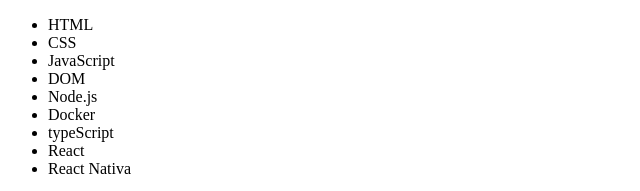
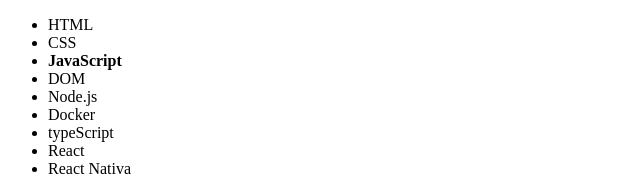
Before and after one commit to denilsonemedeiros/denilsonemedeiros.github.io, a plain HTML site: page Index.html in a window 1280 px wide. Shown: the part 627-818 px from the top of the page, 0-640 px from the left. Drawn offline with Linux system fonts and the light colour scheme.

Commit message:
corrige <strong>

```diff
--- a/Index.html
+++ b/Index.html
@@ -17,7 +17,7 @@
 <ul>
     <li> HTML</li>
     <li> CSS </li>
-    <li> JavaScript</li>
+    <strong><li> JavaScript</li> </strong>
     <li> DOM</li>
     <li> Node.js </li>
     <li> Docker</li>
```
